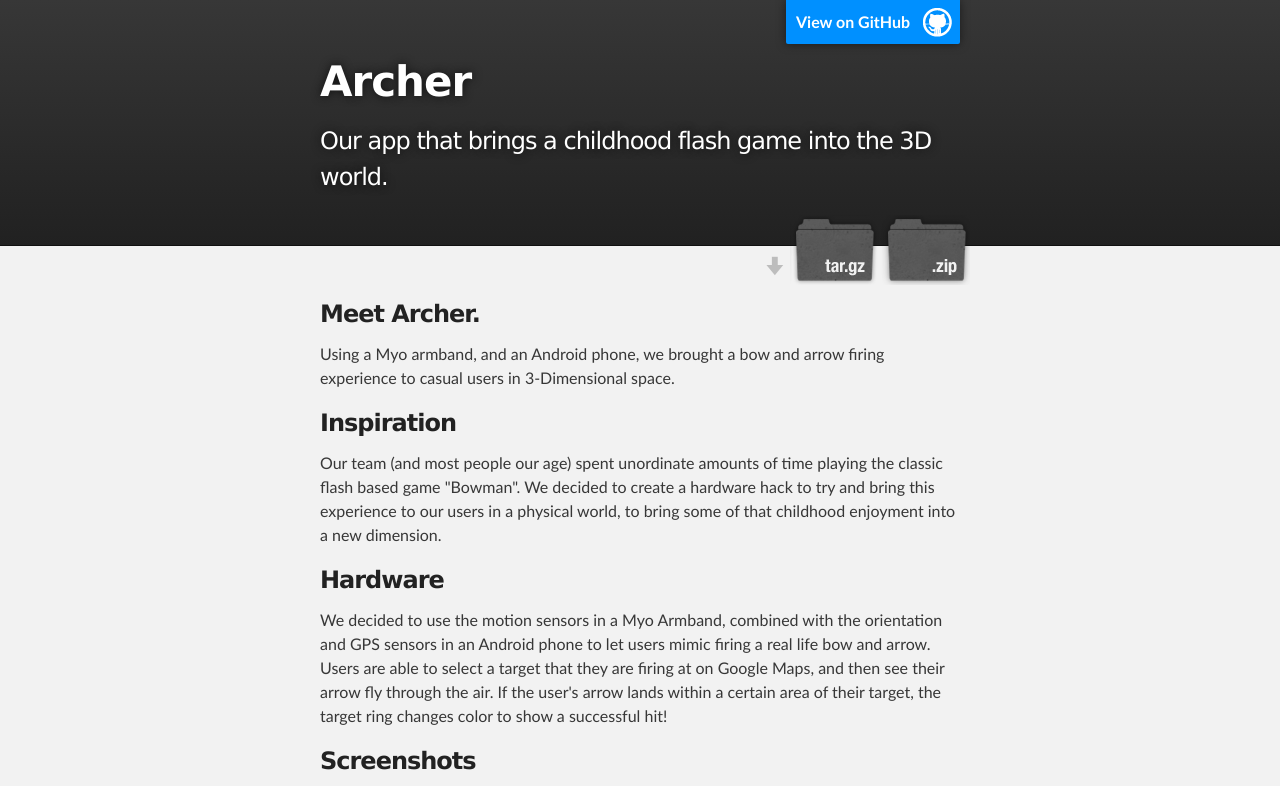
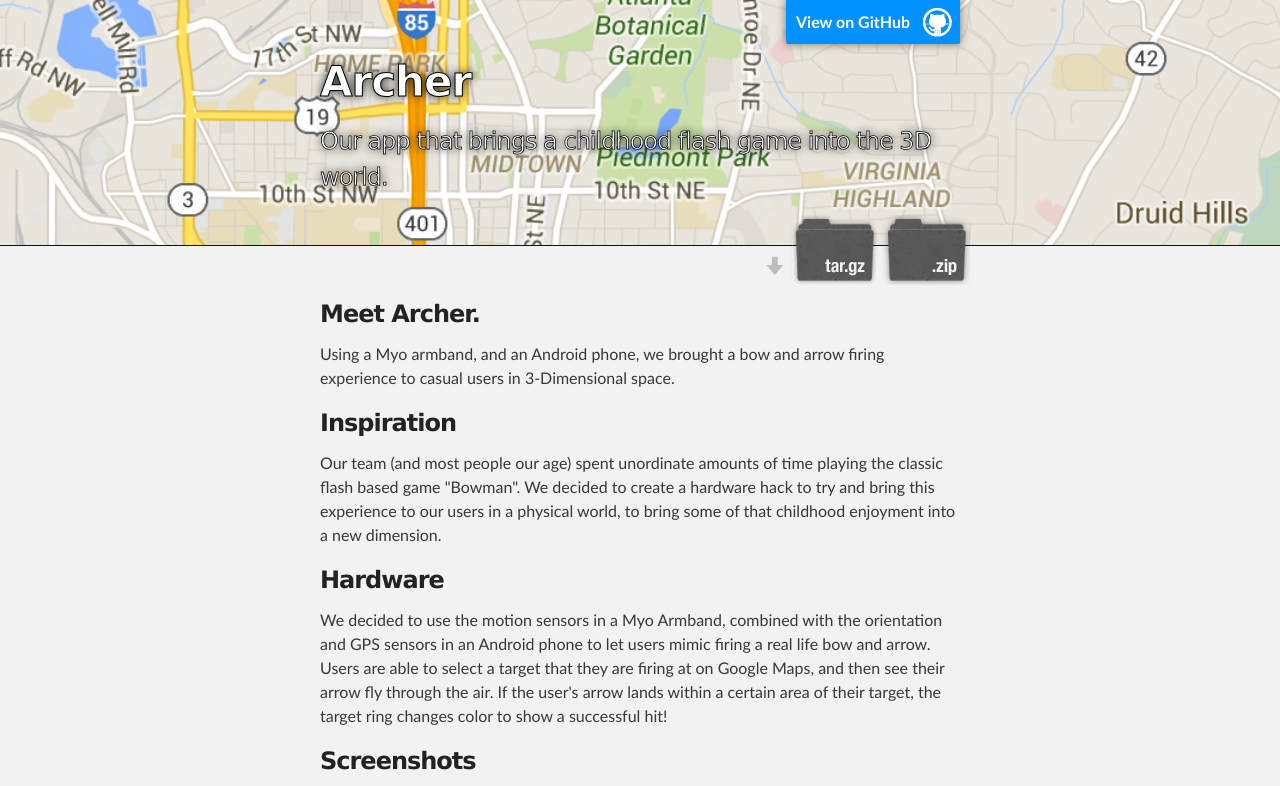
Before and after one commit to omarmjhd/archer, a plain HTML site: page index.html in a window 1280 px wide. Shown: the top 786 px of the page. Drawn offline with Linux system fonts and the light colour scheme; a script that the page names is missing.

Commit message:
Final (maybe?) changes

```diff
--- a/stylesheets/stylesheet.css
+++ b/stylesheets/stylesheet.css
@@ -287,12 +287,11 @@
 }
 
 #header_wrap {
-  background: #212121;
-  background: -moz-linear-gradient(top, #373737, #212121);
-  background: -webkit-linear-gradient(top, #373737, #212121);
-  background: -ms-linear-gradient(top, #373737, #212121);
-  background: -o-linear-gradient(top, #373737, #212121);
-  background: linear-gradient(top, #373737, #212121);
+  background: url('../images/background1.png');
+  -webkit-background-size: cover;
+  -moz-background-size: cover;
+  -o-background-size: cover;
+  background-size: cover;
 }
 
 #header_wrap .inner {
@@ -305,6 +304,8 @@
   font-size: 42px;
   font-weight: 700;
   text-shadow: #111 0px 0px 10px;
+  -webkit-text-stroke-width: 1px;
+  -webkit-text-stroke-color: black;
 }
 
 #project_tagline {
@@ -313,6 +314,8 @@
   font-weight: 300;
   background: none;
   text-shadow: #111 0px 0px 10px;
+  -webkit-text-stroke-width: .75px;
+  -webkit-text-stroke-color: black;
 }
 
 #downloads {
@@ -394,6 +397,7 @@
 
   h1 {
     font-size: 28px;
+    color: black;
   }
 
   h2 {
```
Also changed, not shown: images/background1.png (added), 2 other files.
